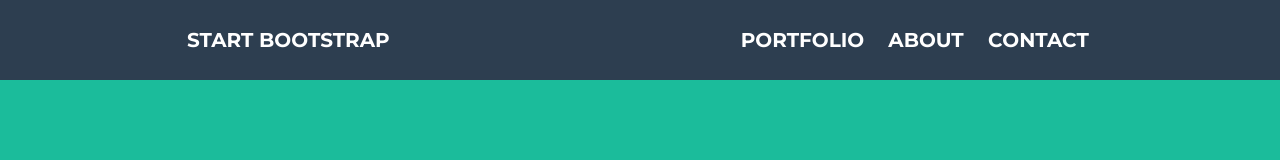
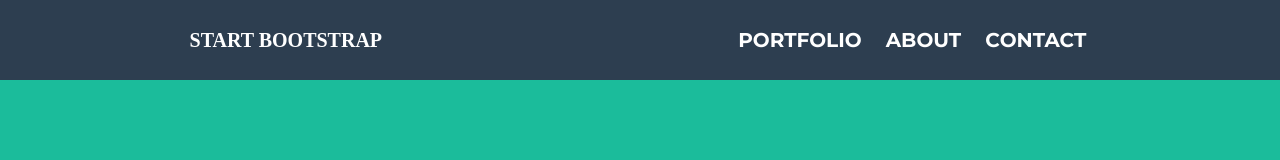
Before and after one commit to musiphaS/BootStrap-Site-2, a plain HTML site: page index.html in a window 1280 px wide. Shown: the top 160 px of the page. Drawn offline with nearby package versions, Linux system fonts and the light colour scheme.

```diff
--- a/index.scss
+++ b/index.scss
@@ -26,7 +26,7 @@
         margin-top: 7px;
         font-size: 20px;
         font-weight: bold;
-        font-family: "Montse";
+        font-family: "Montserrat-VariableFont_wght.ttf";
         padding: 0 16px;
         text-align: center;
         margin-right: 25px;
```
Also changed, not shown: index.css, 1 other file.
